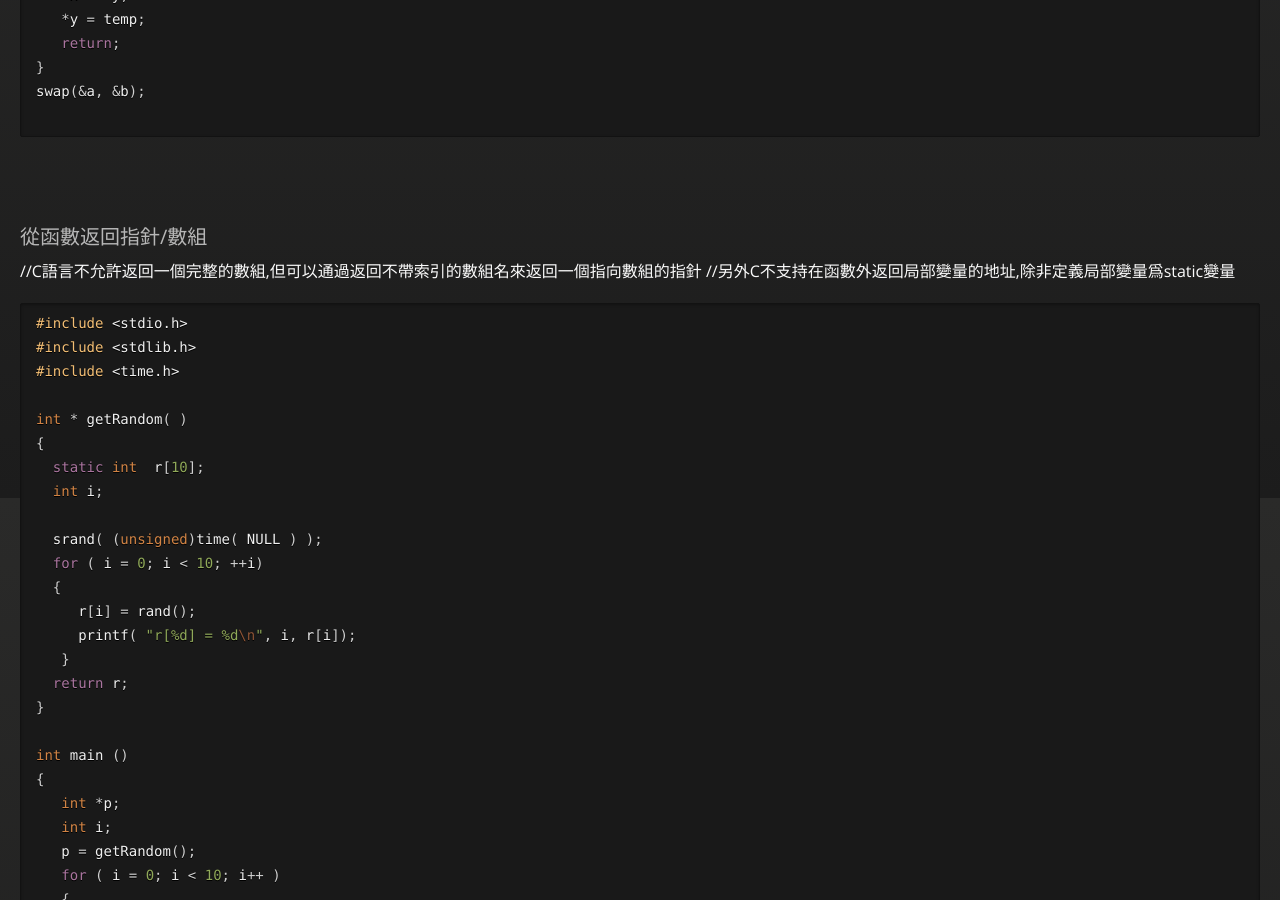
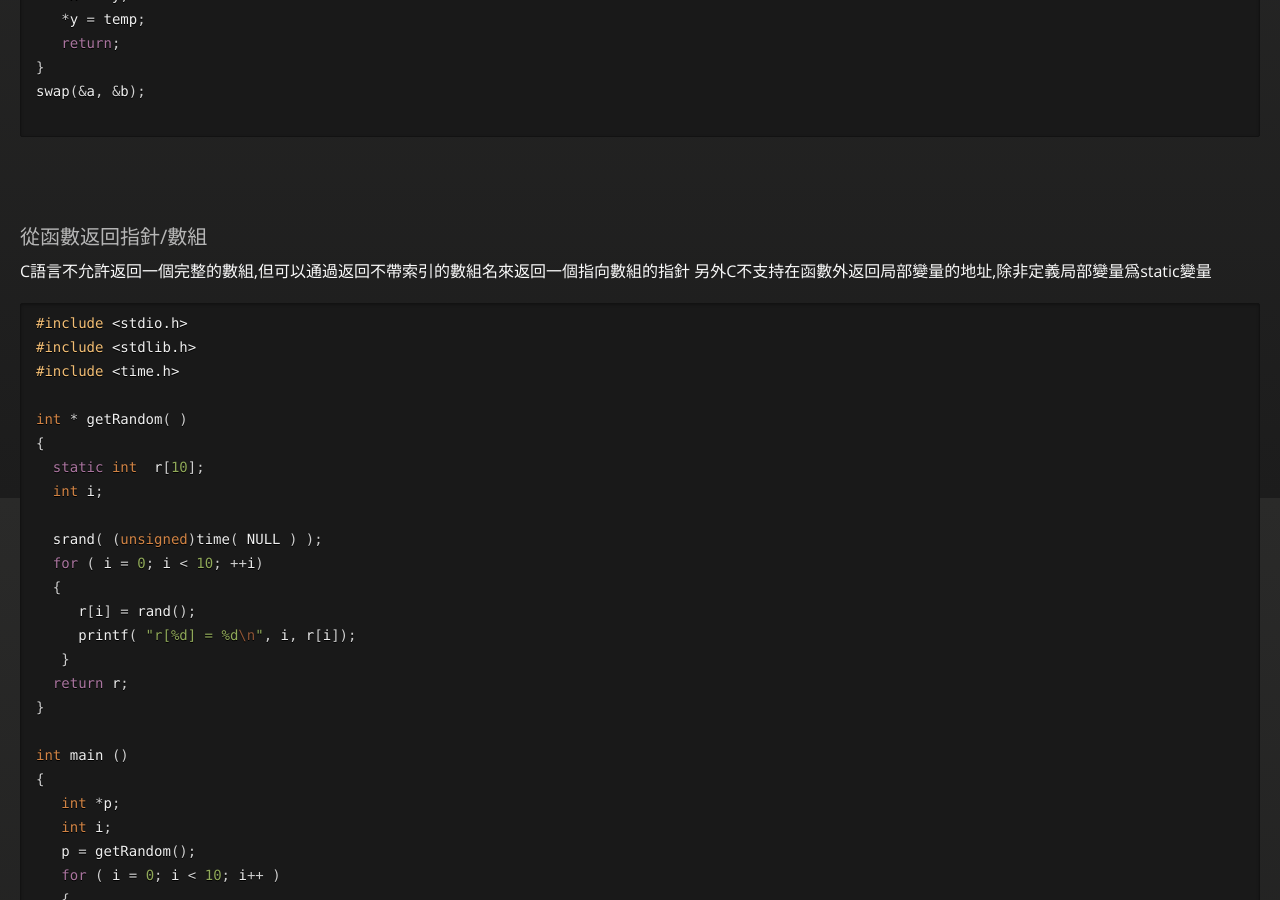
Before and after one commit to kexinerchen/kexinerchen.github.io, a Jekyll site: the page built from _posts/2020-04-11-c_programing_language02.md, in a window 1280 px wide and 900 px high, scrolled down 3102 px. Built offline with Jekyll 4.4.1, drawn with Linux system fonts in a browser that asks for light colours.

````diff
--- a/_posts/2020-04-11-c_programing_language02.md
+++ b/_posts/2020-04-11-c_programing_language02.md
@@ -130,8 +130,8 @@ swap(&a, &b);
 <br>
 
 ### 從函數返回指針/數組
-//C語言不允許返回一個完整的數組,但可以通過返回不帶索引的數組名來返回一個指向數組的指針
-//另外C不支持在函數外返回局部變量的地址,除非定義局部變量爲static變量
+C語言不允許返回一個完整的數組,但可以通過返回不帶索引的數組名來返回一個指向數組的指針
+另外C不支持在函數外返回局部變量的地址,除非定義局部變量爲static變量
 ```c
 #include <stdio.h>
 #include <stdlib.h>
````
